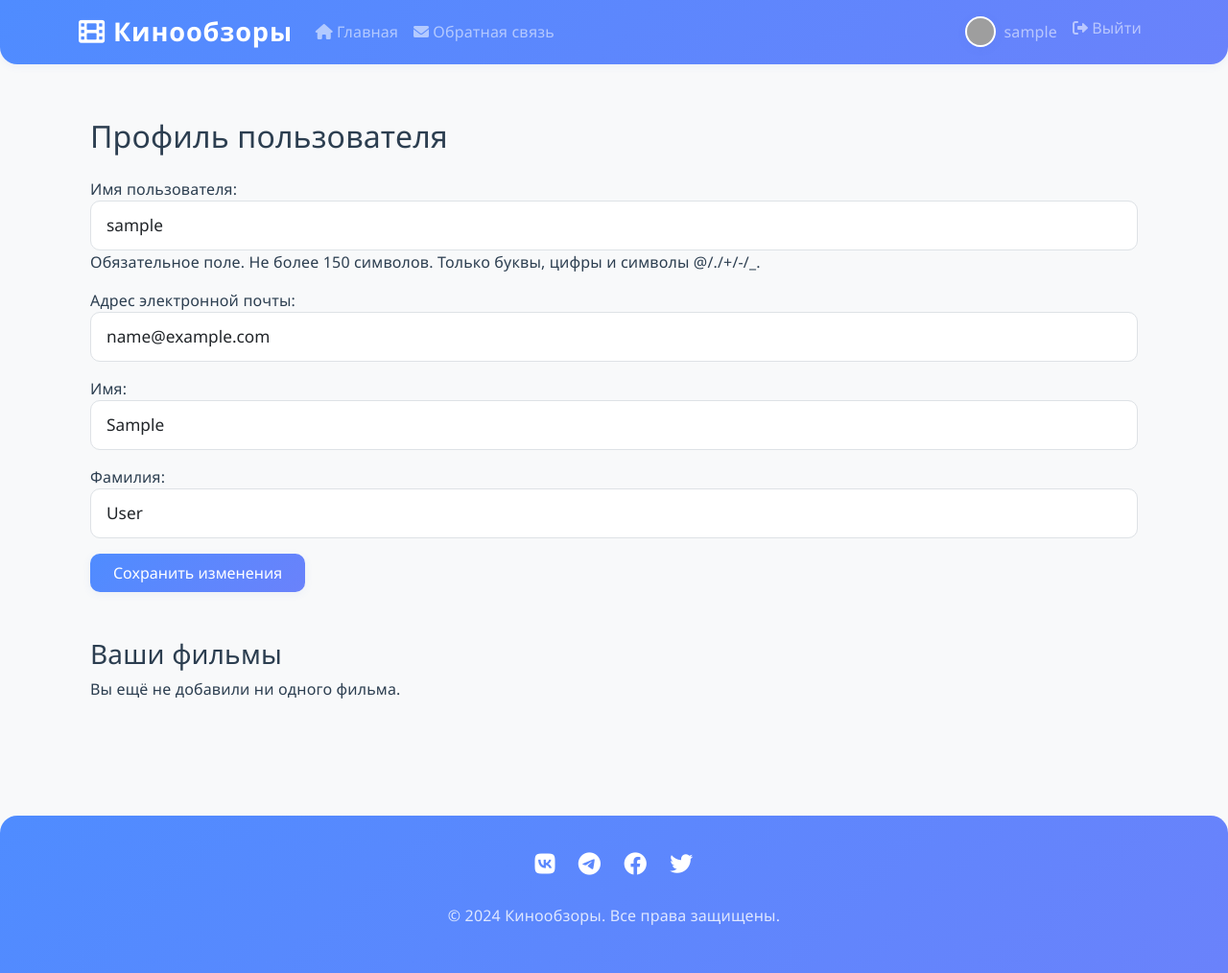
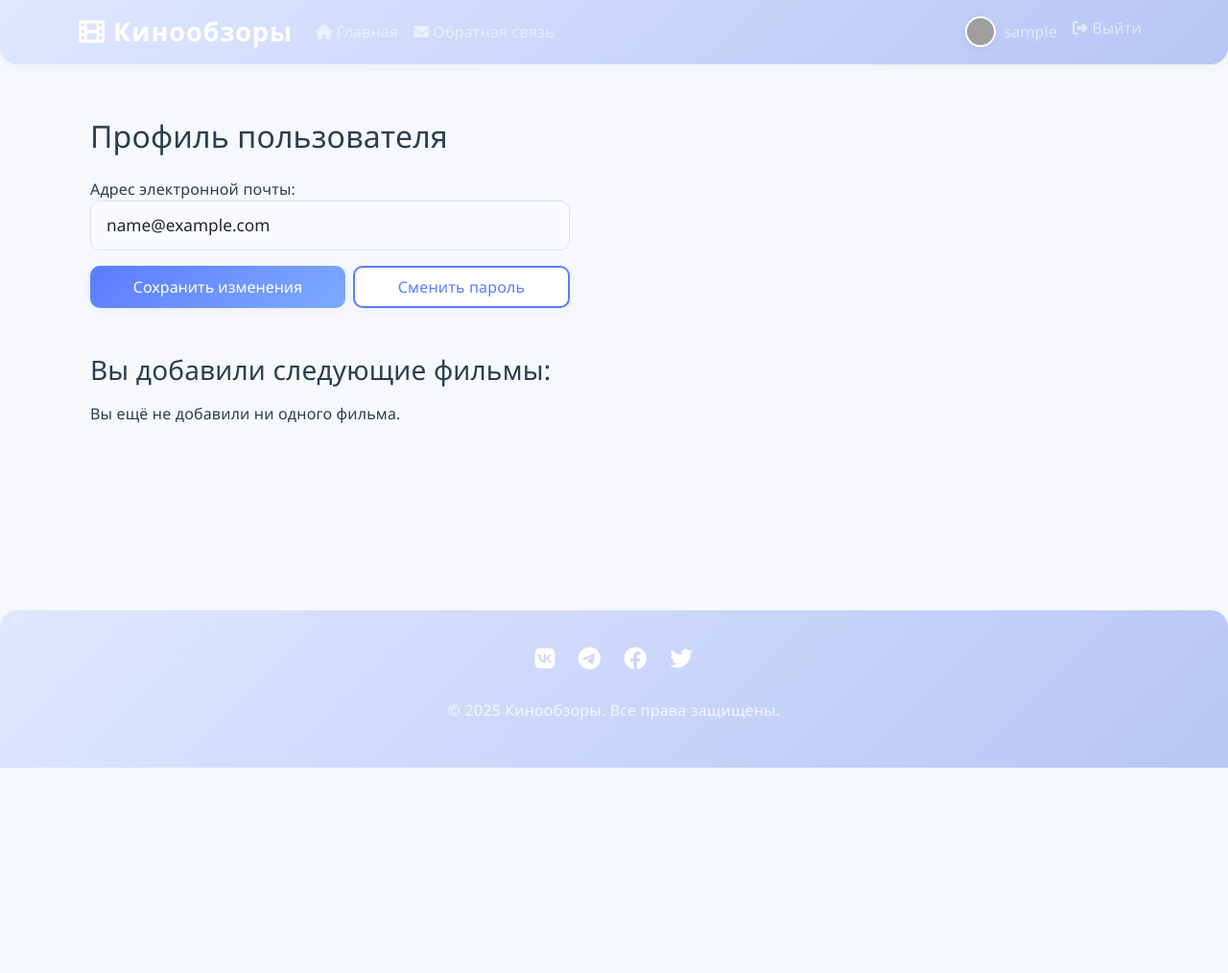
Before and after one commit to YauheniRusinchuk/djangomysql, a Django app: page /profile/ in a window 1280 px wide. Shown: the whole page at 96% size. After the commit the page ends 800 px from the top, so only its background shows below. Run offline with Django 5.2, Linux system fonts and the light colour scheme; the visitor is signed in with stand-in values (Sample User, id 1); data that the repository does not hold is empty; grey boxes are pictures that could not be loaded.

Commit message:
add new design

```diff
--- a/main/forms.py
+++ b/main/forms.py
@@ -150,10 +150,7 @@ class FeedbackForm(forms.ModelForm):
 class UserEditForm(forms.ModelForm):
     class Meta:
         model = User
-        fields = ['username', 'email', 'first_name', 'last_name']
+        fields = ['email']
         widgets = {
-            'username': forms.TextInput(attrs={'class': 'form-control'}),
             'email': forms.EmailInput(attrs={'class': 'form-control'}),
-            'first_name': forms.TextInput(attrs={'class': 'form-control'}),
-            'last_name': forms.TextInput(attrs={'class': 'form-control'}),
         }
--- a/main/templates/main/base.html
+++ b/main/templates/main/base.html
@@ -11,12 +11,13 @@
       :root {
         --primary-color: #2c3e50;
         --secondary-color: #34495e;
-        --accent-color: #4f8cff;
-        --accent-gradient: linear-gradient(135deg, #4f8cff 0%, #6a82fb 100%);
+        --accent-color: #5a7cff;
+        --accent-gradient: linear-gradient(135deg, #e0e7ff 0%, #b6c6f5 100%);
+        --accent-gradient-btn: linear-gradient(135deg, #5a7cff 0%, #7eaaff 100%);
         --text-color: #2c3e50;
-        --light-bg: #f8f9fa;
-        --card-shadow: 0 8px 24px rgba(80, 120, 200, 0.10);
-        --card-hover-shadow: 0 16px 32px rgba(80, 120, 200, 0.18);
+        --light-bg: #f6f8fb;
+        --card-shadow: 0 8px 24px rgba(80, 120, 200, 0.08);
+        --card-hover-shadow: 0 16px 32px rgba(80, 120, 200, 0.13);
       }
 
       body {
@@ -31,7 +32,7 @@
 
       .navbar {
         background: var(--accent-gradient) !important;
-        box-shadow: 0 2px 8px rgba(80,120,200,0.08);
+        box-shadow: 0 2px 8px rgba(80,120,200,0.06);
         border-radius: 0 0 18px 18px;
       }
 
@@ -106,18 +107,18 @@
         padding: 0.5rem 1.5rem;
         font-weight: 500;
         transition: all 0.2s cubic-bezier(.4,2,.3,1);
-        box-shadow: 0 2px 8px rgba(80,120,200,0.08);
+        box-shadow: 0 2px 8px rgba(80,120,200,0.06);
       }
       .btn-primary {
-        background: var(--accent-gradient);
+        background: var(--accent-gradient-btn);
         border: none;
         color: #fff;
       }
       .btn-primary:hover, .btn-primary:focus {
-        background: #4f8cff;
+        background: #5a7cff;
         color: #fff;
         transform: translateY(-2px) scale(1.04);
-        box-shadow: 0 4px 16px rgba(80,120,200,0.18);
+        box-shadow: 0 4px 16px rgba(80,120,200,0.13);
       }
       .btn-outline-primary {
         border: 2px solid var(--accent-color);
@@ -125,7 +126,7 @@
         background: #fff;
       }
       .btn-outline-primary:hover {
-        background: var(--accent-gradient);
+        background: var(--accent-gradient-btn);
         color: #fff;
         border: none;
       }
@@ -150,7 +151,7 @@
         transition: all 0.3s;
       }
       .social-share a:hover {
-        color: #ffe082;
+        color: #b6c6f5;
         transform: translateY(-3px) scale(1.2);
       }
       .card .social-share a {
@@ -183,9 +184,10 @@
         border: 1.5px solid #dee2e6;
         transition: all 0.3s;
         font-size: 1.08rem;
+        background: #f8faff;
       }
       .form-control:focus {
-        box-shadow: 0 0 0 0.2rem rgba(79, 140, 255, 0.18);
+        box-shadow: 0 0 0 0.2rem rgba(90, 124, 255, 0.13);
         border-color: var(--accent-color);
       }
 
@@ -280,7 +282,7 @@
           </a>
         </div>
         <div class="footer-text">
-          <p>&copy; 2024 Кинообзоры. Все права защищены.</p>
+          <p>&copy; 2025 Кинообзоры. Все права защищены.</p>
         </div>
       </div>
     </footer>
--- a/main/templates/main/profile.html
+++ b/main/templates/main/profile.html
@@ -4,12 +4,15 @@
 {% block content %}
 <div class="container py-4">
   <h2 class="mb-4">Профиль пользователя</h2>
-  <form method="post" class="mb-5">
+  <form method="post" class="mb-4" style="max-width: 500px;">
     {% csrf_token %}
     {{ form.as_p }}
-    <button type="submit" class="btn btn-primary">Сохранить изменения</button>
+    <div class="d-flex flex-column flex-md-row gap-2">
+      <button type="submit" class="btn btn-primary flex-fill">Сохранить изменения</button>
+      <a href="{% url 'password_change' %}" class="btn btn-outline-primary flex-fill">Сменить пароль</a>
+    </div>
   </form>
-  <h3>Ваши фильмы</h3>
+  <h3 class="mt-5 mb-3">Вы добавили следующие фильмы:</h3>
   <div class="row row-cols-1 row-cols-md-2 row-cols-lg-3 g-4">
     {% for movie in movies %}
       <div class="col">
--- a/main/urls.py
+++ b/main/urls.py
@@ -1,5 +1,6 @@
 from django.urls import path
 from . import views
+from django.contrib.auth import views as auth_views
 
 app_name = 'main'
 
@@ -18,4 +19,8 @@ urlpatterns = [
          views.delete_movie, name='delete_movie'),
     path('feedback/', views.feedback_view, name='feedback'),
     path('profile/', views.profile_view, name='profile'),
+    path('password_change/', auth_views.PasswordChangeView.as_view(
+        template_name='registration/password_change_form.html'), name='password_change'),
+    path('password_change/done/', auth_views.PasswordChangeDoneView.as_view(
+        template_name='registration/password_change_done.html'), name='password_change_done'),
 ]
```
Also changed, not shown: main/templates/registration/password_change_done.html (added, +8 -0 lines), main/templates/registration/password_change_form.html (added, +12 -0 lines).
